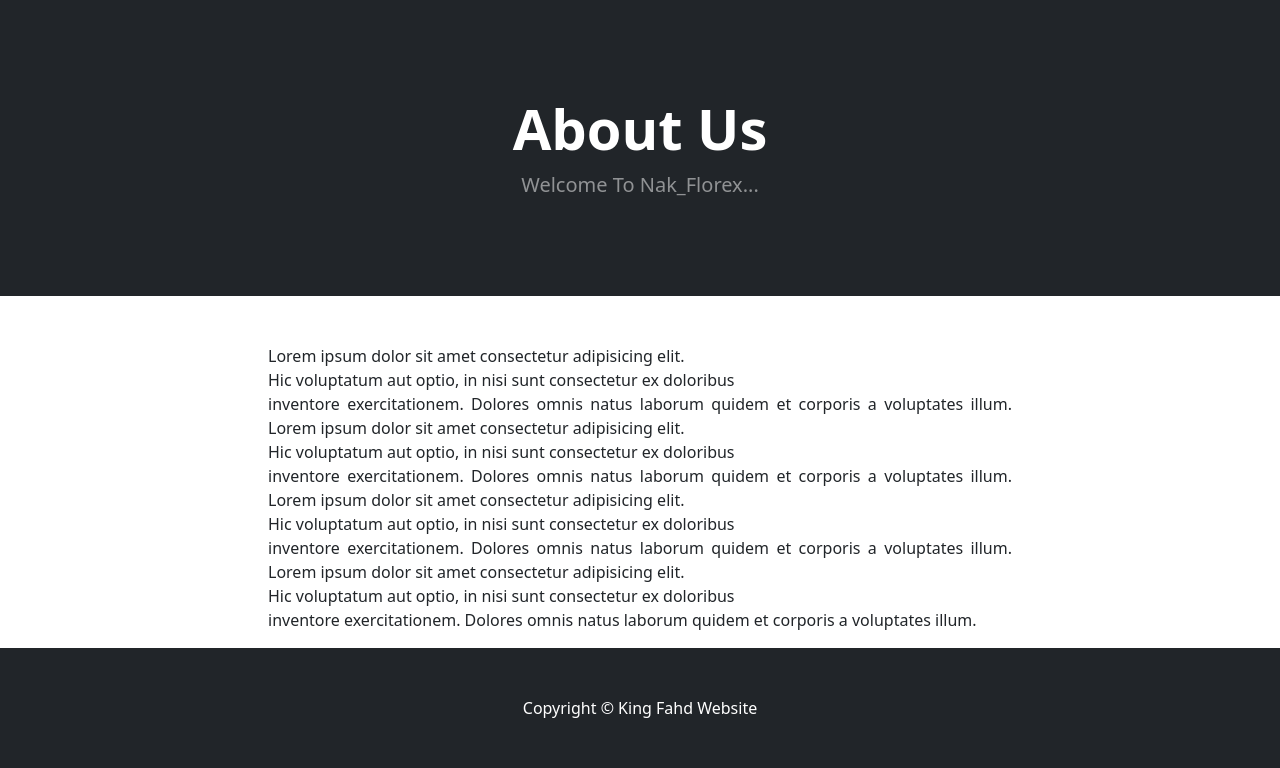
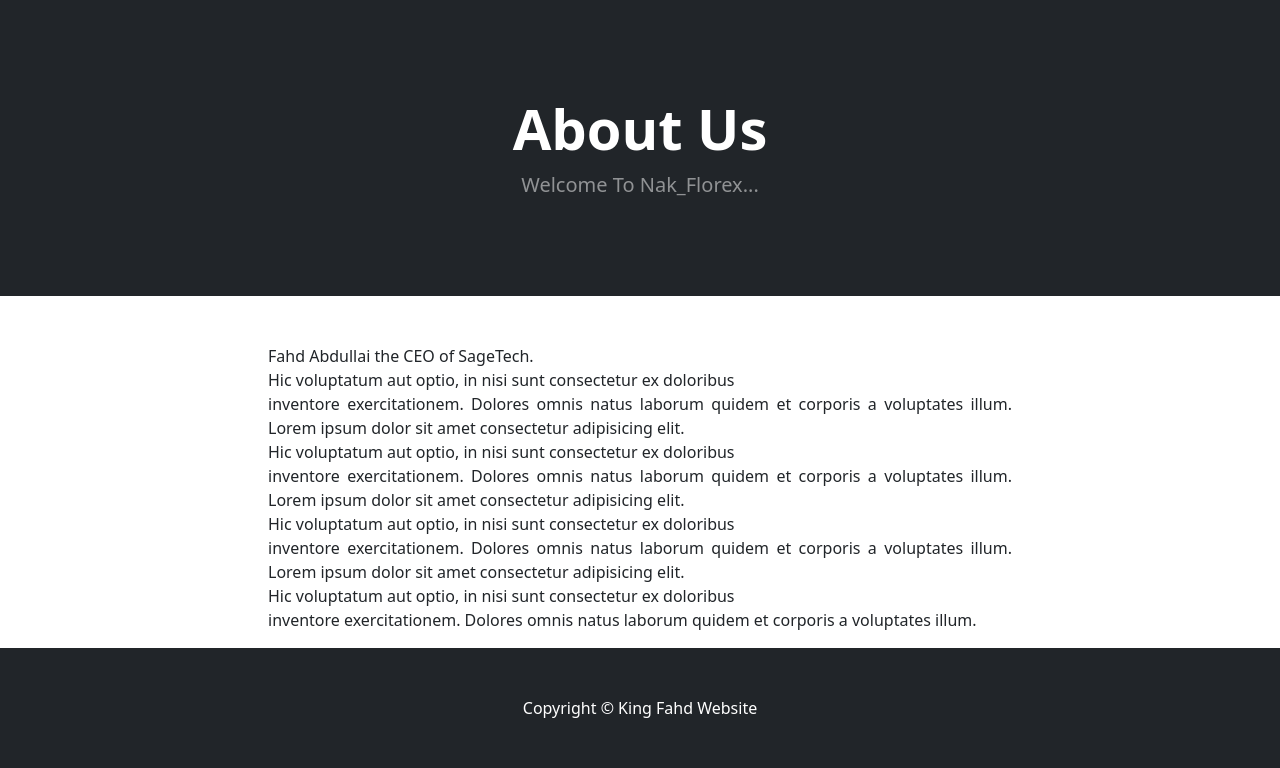
Before and after one commit to Sagefahd/Nak_Florex, a Django app: page /about/ in a window 1280 px wide. Shown: the part 57-825 px from the top of the page. Run offline with Django 5.2, Linux system fonts and the light colour scheme.

Commit message:
added about.html

```diff
--- a/florex/template/about.html
+++ b/florex/template/about.html
@@ -14,7 +14,7 @@
         <div class="row">
             <center>
                 <div class="col-8">
-                    <p align="justify">Lorem ipsum dolor sit amet consectetur adipisicing elit. <br> Hic voluptatum aut optio, in nisi sunt consectetur ex doloribus <br>inventore exercitationem. Dolores omnis natus laborum quidem et corporis a voluptates illum.
+                    <p align="justify">Fahd Abdullai the CEO of SageTech. <br> Hic voluptatum aut optio, in nisi sunt consectetur ex doloribus <br>inventore exercitationem. Dolores omnis natus laborum quidem et corporis a voluptates illum.
                     Lorem ipsum dolor sit amet consectetur adipisicing elit. <br> Hic voluptatum aut optio, in nisi sunt consectetur ex doloribus <br>inventore exercitationem. Dolores omnis natus laborum quidem et corporis a voluptates illum.
                     Lorem ipsum dolor sit amet consectetur adipisicing elit. <br> Hic voluptatum aut optio, in nisi sunt consectetur ex doloribus <br>inventore exercitationem. Dolores omnis natus laborum quidem et corporis a voluptates illum.
                     Lorem ipsum dolor sit amet consectetur adipisicing elit. <br> Hic voluptatum aut optio, in nisi sunt consectetur ex doloribus <br>inventore exercitationem. Dolores omnis natus laborum quidem et corporis a voluptates illum.
```
